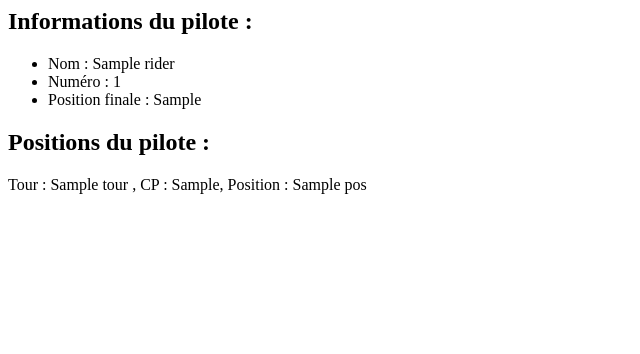
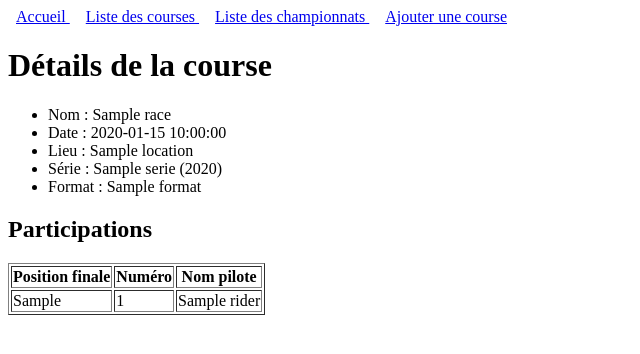
Before and after one commit to jordanbombrun/archives_moto_tt, a Flask app: template RankingMotoApp/app/templates/race_details.html in a window 1280 px wide. Shown: the top 354 px of the page, without its empty margins (0-640 px from the left). Run offline with Flask 3, Linux system fonts and the light colour scheme; the template is opened without the code that fills it: most values are stand-ins (such as "Sample title", 1, 10 or a date in 2020); some libraries are stand-ins or nearby versions.

Commit message:
ajout d'un lien vers les détails d'une course

```diff
--- a/RankingMotoApp/app/models/race.py
+++ b/RankingMotoApp/app/models/race.py
@@ -56,13 +56,13 @@ class Race_category:
 
 class Race:
     def __init__(self, name: str,
-                 id: int = None,
+                 db_id: int = None,
                  date: date = date(2000, 1, 1),
                  format: Format = None,
                  location: str = 'inconnu',
                  serie: Serie = None,
                  race_categories: list[Race_category] = None):
-        self.db_id = id
+        self.db_id = db_id
         self.name = name
         self.date = date
         self.format = format if isinstance(format, Format) else None
--- a/RankingMotoApp/app/routes.py
+++ b/RankingMotoApp/app/routes.py
@@ -11,6 +11,7 @@ app.add_url_rule(rule='/course_ajoutee', view_func=race_added, methods=['POST'])
 app.add_url_rule(rule='/ajouter_course', view_func= render_form_add_race)
 app.add_url_rule(rule='/course_importee', view_func= race_added2, methods=['POST'])
 app.add_url_rule(rule='/lister_courses/serie_id=<int:serie_id>', view_func=render_list_races_for_serie)
+app.add_url_rule(rule='/details_courses/course_id=<int:race_id>', view_func=render_race_details)
 
 
 # series
--- a/RankingMotoApp/app/templates/list_race.html
+++ b/RankingMotoApp/app/templates/list_race.html
@@ -11,6 +11,7 @@
             <th>Série</th>
             <th>Format</th>
             <th>Catégories</th>
+            <th>Détails</th>
         </tr>
     </thead>
     <tbody>
@@ -42,6 +43,9 @@
                     -
                 {% endif %}
             </td>
+            <td>
+                <a href="{{ url_for('render_race_details', race_id=race.db_id) }}">Voir</a>
+            </td>
         </tr>
         {% endfor %}
     </tbody>
--- a/RankingMotoApp/app/templates/race_details.html
+++ b/RankingMotoApp/app/templates/race_details.html
@@ -1,13 +1,39 @@
-<h2>Informations du pilote :</h1>
+{% include "nav.html" %}
 
-<ul>
-    <li>Nom : {{ rider.name }}</li>
-    <li>Numéro : {{ rider.number }}</li>
-    <li>Position finale : {{ rider.final_position }}</li>
-</ul>
+<h1>Détails de la course</h1>
 
-<h2>Positions du pilote : </h2>
+{% if race %}
+    <ul>
+        <li>Nom : {{ race.name }}</li>
+        <li>Date : {{ race.date }}</li>
+        <li>Lieu : {{ race.location }}</li>
+        <li>Série : {% if race.serie %}{{ race.serie.name }} ({{ race.serie.year }}){% else %}-{% endif %}</li>
+        <li>Format : {% if race.format %}{{ race.format.name }}{% else %}-{% endif %}</li>
+    </ul>
 
-{% for rpos in rider_positions %}
-    <p>Tour : {{ rpos['tour'] }} , CP : {{ rpos['cp'] }}, Position : {{ rpos['pos'] }}</p>
-{% endfor %}
+    <h2>Participations</h2>
+    {% if participations %}
+        <table border="1">
+            <thead>
+                <tr>
+                    <th>Position finale</th>
+                    <th>Numéro</th>
+                    <th>Nom pilote</th>
+                </tr>
+            </thead>
+            <tbody>
+                {% for p in participations %}
+                    <tr>
+                        <td>{{ p.final_position if p.final_position is not none else '-' }}</td>
+                        <td>{{ p.number if p.number is not none else '-' }}</td>
+                        <td>{{ p.rider.name if p.rider else '-' }}</td>
+                    </tr>
+                {% endfor %}
+            </tbody>
+        </table>
+    {% else %}
+        <p>Aucune participation trouvée.</p>
+    {% endif %}
+{% else %}
+    <p>Course introuvable.</p>
+{% endif %}
```
Also changed, not shown: RankingMotoApp/app/dao/participation_dao.py (+4 -3 lines), RankingMotoApp/app/dao/race_dao.py (+27 -1 lines), RankingMotoApp/app/services/race_service.py (+7 -0 lines), RankingMotoApp/app/views/race_view.py (+24 -1 lines).
